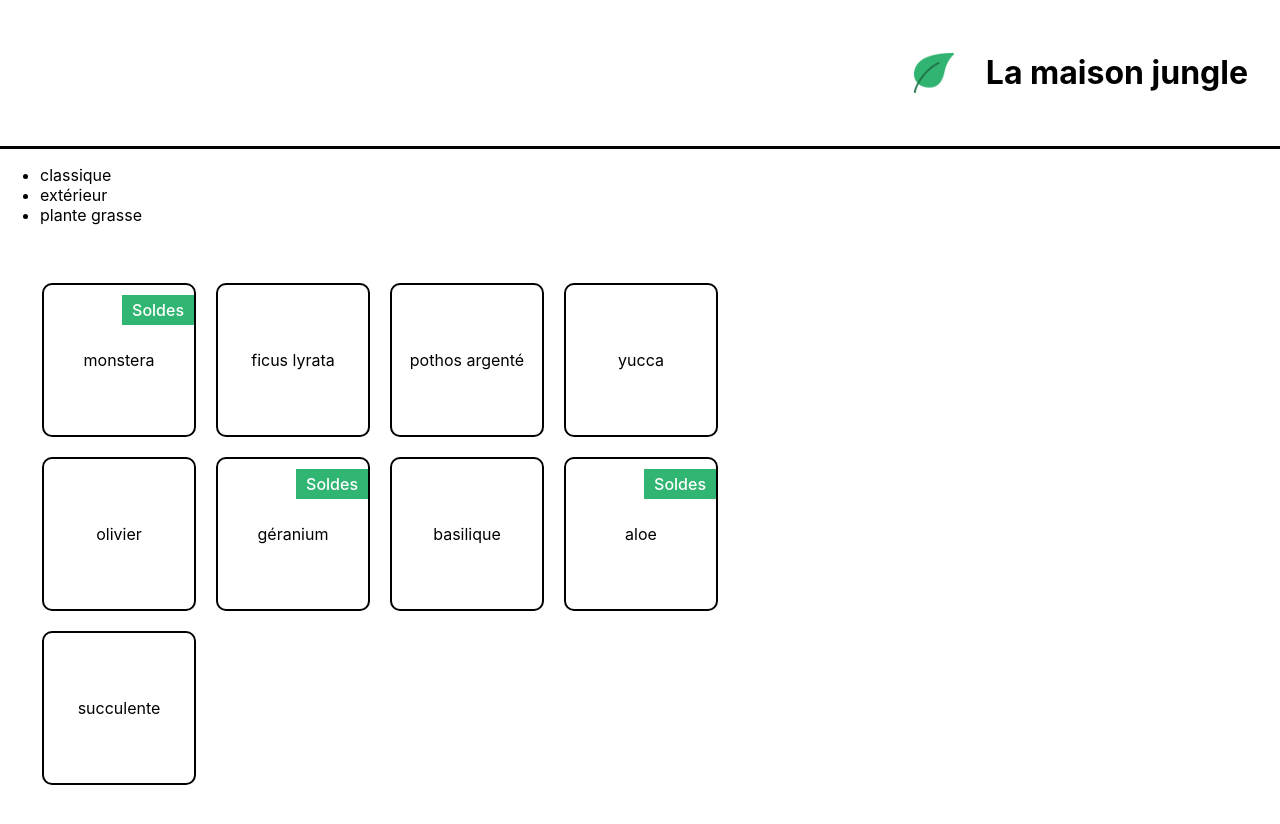
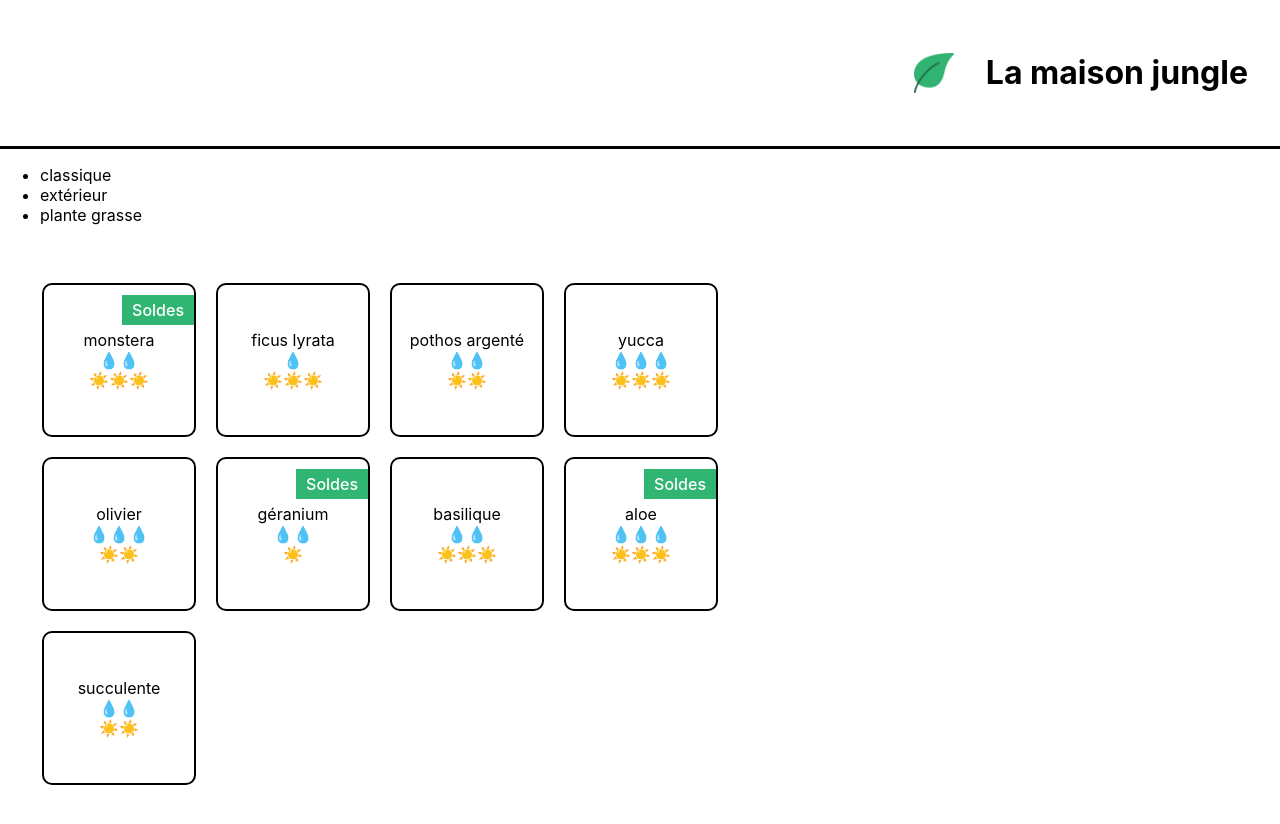
Before and after one commit to GloireMutaliko21/react-app-plantes, a React (Create React App) app: page / in a window 1280 px wide. Shown: the top 824 px of the page. Built offline with nearby package versions, Linux system fonts and the light colour scheme.

Commit message:
feat: adding CareScale

```diff
--- /dev/null
+++ b/src/components/CareScale.js
@@ -0,0 +1,16 @@
+import React from "react";
+
+function CareScale({scaleValue, careType}) {
+    const range = [1, 2, 3]
+
+    const scaleType = careType === 'light' ? '☀️' : '💧'
+
+    return (
+        <div>
+            {range.map((rangeElem)=>
+                 scaleValue >= rangeElem ? <span key={rangeElem.toString()}>{scaleType}</span> :null
+            )}
+
+        </div>)
+}
+export default CareScale
--- a/src/components/ShoppingList.js
+++ b/src/components/ShoppingList.js
@@ -1,6 +1,7 @@
 import React from "react";
 import { plantList } from '../data/plantList'
 import '../styles/ShoppingList.css'
+import CareScale from "./CareScale";
 
 function ShoppingList() {
     const tabl = [];
@@ -20,6 +21,8 @@
                     <li key={plant.id} className="lmj-plant-item">
                         {plant.name}
                         {plant.isSpecialOffer && <div className="lmj-sales">Soldes</div>}
+                        <CareScale careType="water" scaleValue={plant.water} />
+                        <CareScale careType="light" scaleValue={plant.light} />
                     </li>
                 ))}
             </ul>
--- a/src/data/plantList.js
+++ b/src/data/plantList.js
@@ -6,21 +6,27 @@
         category: 'classique',
         id: '1ed',
         isBestSale: true,
-        isSpecialOffer: true
+        isSpecialOffer: true,
+        water: 2,
+        light: 3
     },
     {
         name: 'ficus lyrata',
         category: 'classique',
         id: '2ab',
         isBestSale: false,
-        isSpecialOffer: false
+        isSpecialOffer: false,
+        water: 1,
+        light: 3
     },
     {
         name: 'pothos argenté',
         category: 'classique',
         id: '3sd',
         isBestSale: false,
-        isSpecialOffer: false
+        isSpecialOffer: false,
+        water: 2,
+        light: 2
     },
     {
         name: 'yucca',
@@ -28,13 +34,18 @@
         id: '4kk',
         isBestSale: true,
         isSpecialOffer: false
+        ,
+        water: 3,
+        light: 3
     },
     {
         name: 'olivier',
         category: 'extérieur',
         id: '5pl',
         isBestSale: true,
-        isSpecialOffer: false
+        isSpecialOffer: false,
+        water: 3,
+        light: 2
     },
     {
         name: 'géranium',
@@ -42,26 +53,35 @@
         id: '6uo',
         isBestSale: false,
         isSpecialOffer: true
+        ,
+        water: 2,
+        light: 1
     },
     {
         name: 'basilique',
         category: 'extérieur',
         id: '7ie',
         isBestSale: false,
-        isSpecialOffer: false
+        isSpecialOffer: false,
+        water: 2,
+        light: 3
     },
     {
         name: 'aloe',
         category: 'plante grasse',
         id: '8fp',
         isBestSale: true,
-        isSpecialOffer: true
+        isSpecialOffer: true,
+        water: 3,
+        light: 3
     },
     {
         name: 'succulente',
         category: 'plante grasse',
         id: '9vn',
         isBestSale: false,
-        isSpecialOffer: false
+        isSpecialOffer: false,
+        water: 2,
+        light: 2
     }
 ]
```
